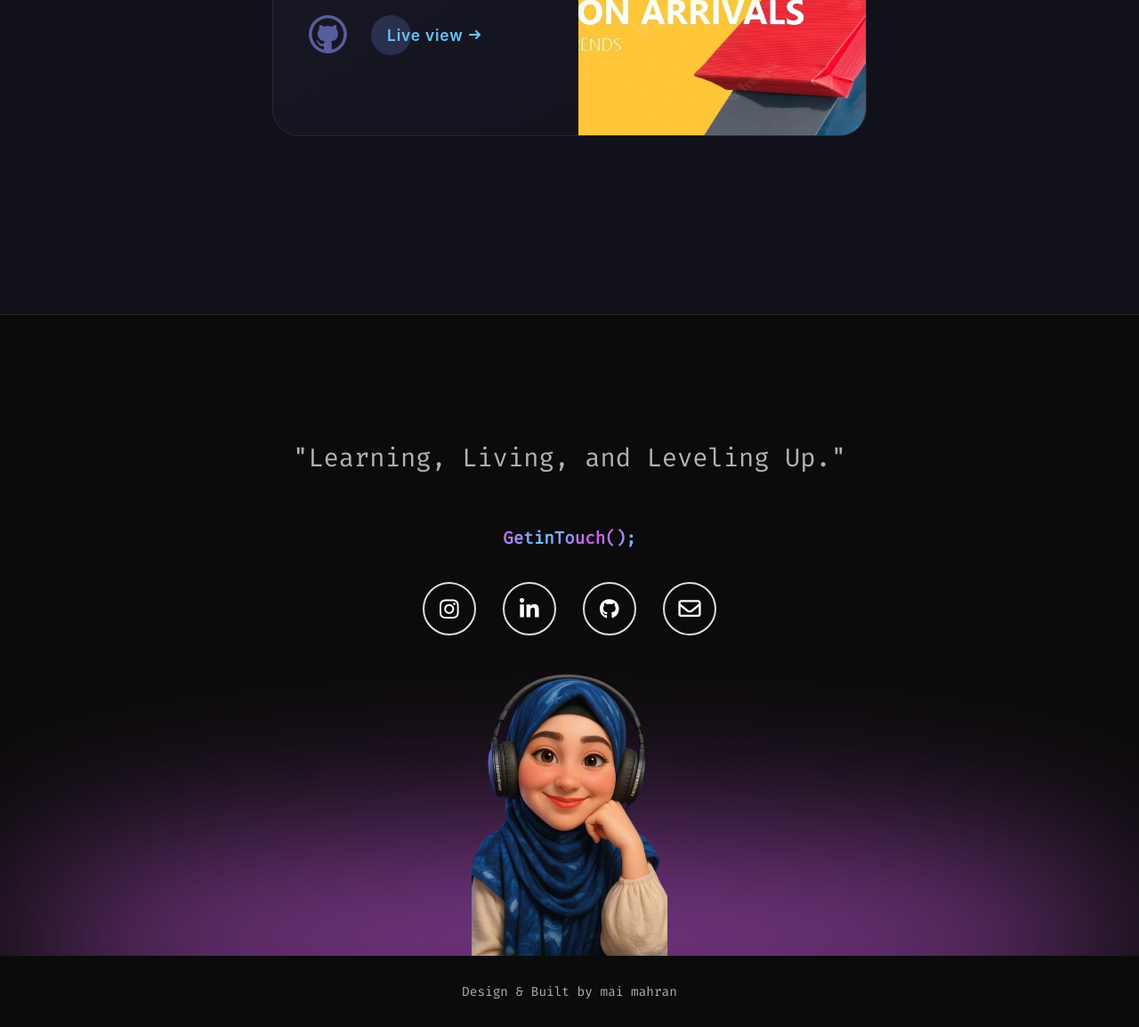
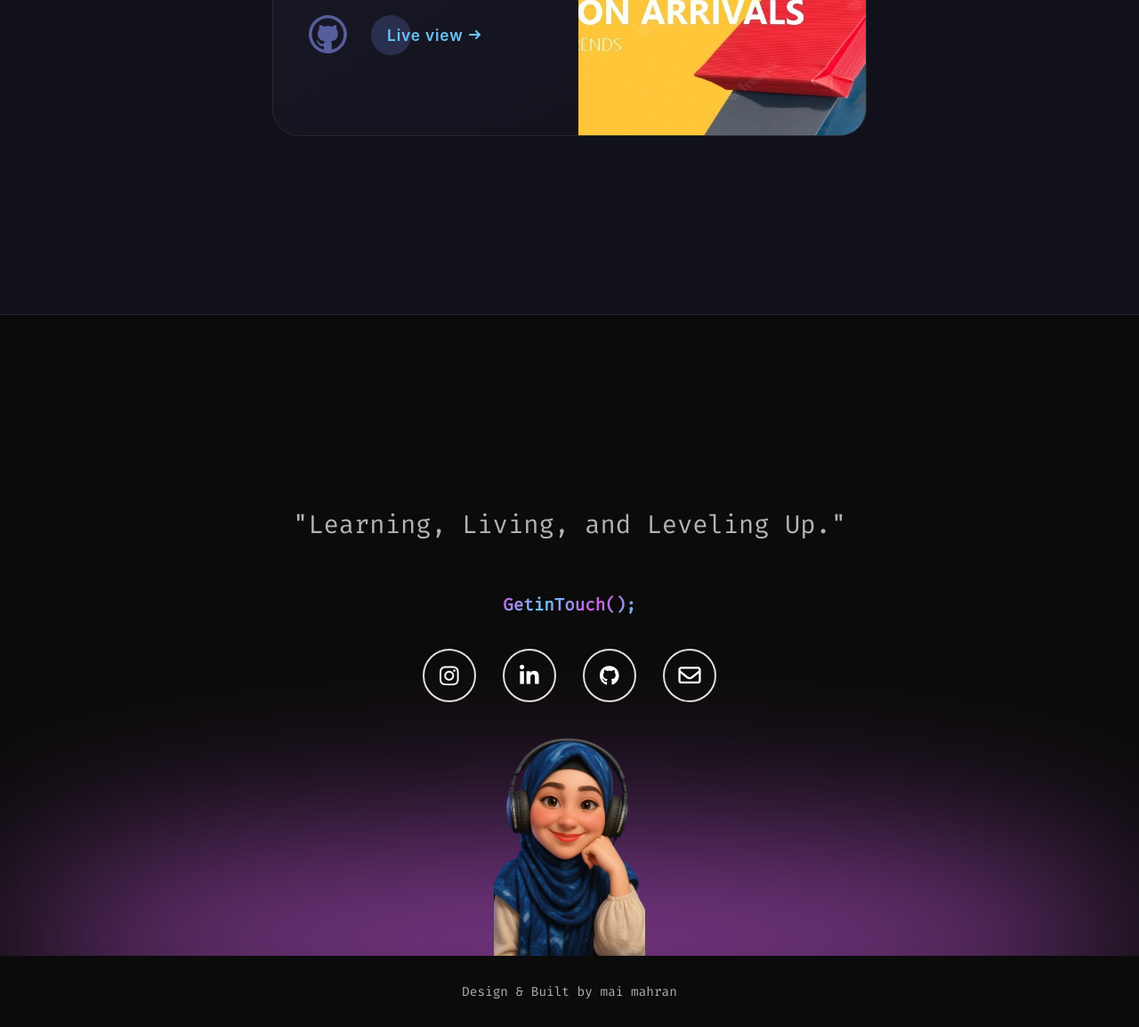
Before and after one commit to maimahran99/portfolio, a plain HTML site: page index.html in a window 1280 px wide. Shown: the part 5423-6577 px from the top of the page at 89% size. Drawn offline with nearby package versions, Linux system fonts and the light colour scheme; files whose address does not match are found by name; a web font is replaced by a local one.

Commit message:
Update style.css

```diff
--- a/style.css
+++ b/style.css
@@ -1478,7 +1478,7 @@ footer {
 }
 
 .footer-avatar-container {
-    width: 220px;
+    width: 170px;
     margin-top: 20px;
     position: relative;
     display: flex;
```
